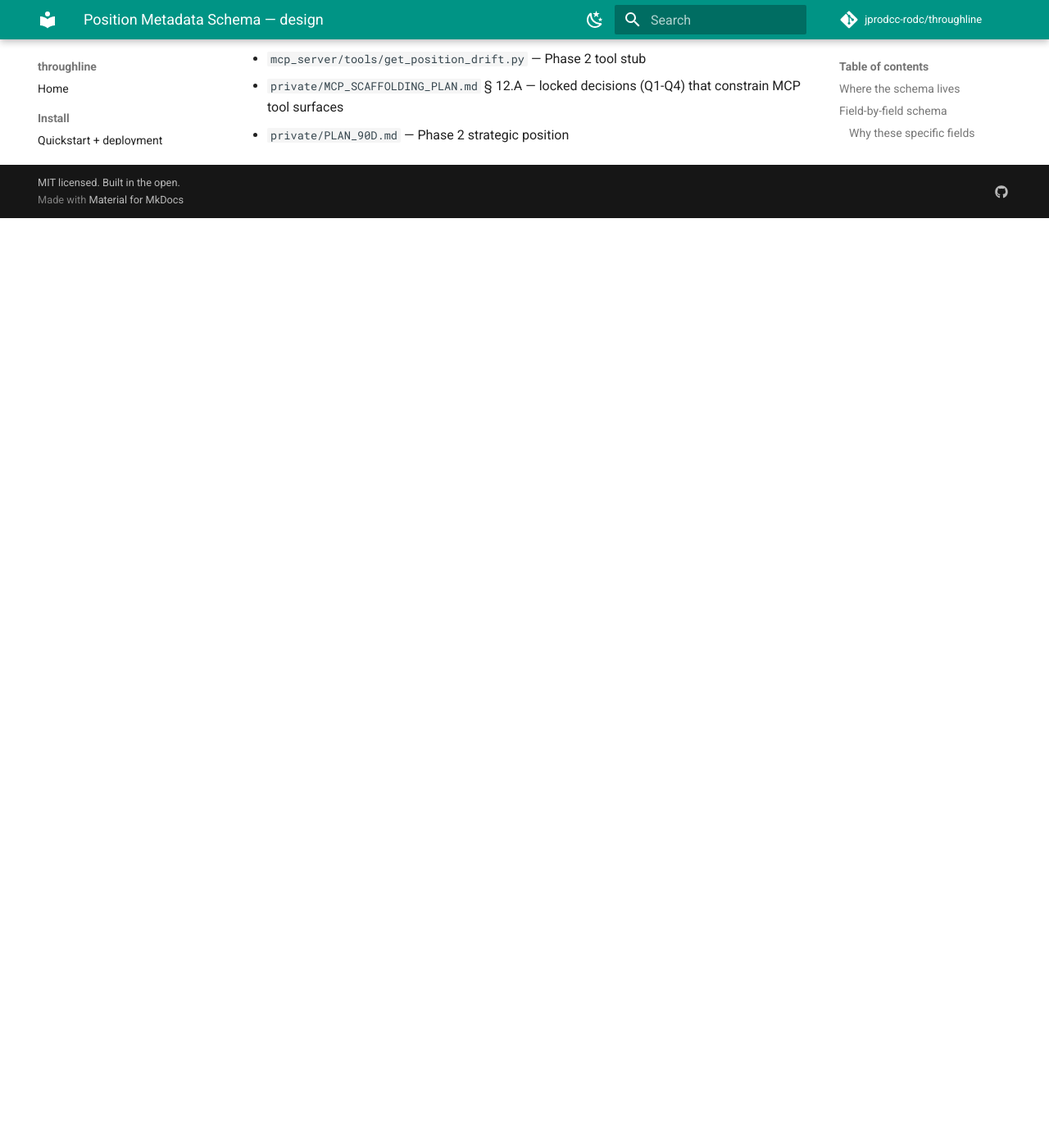
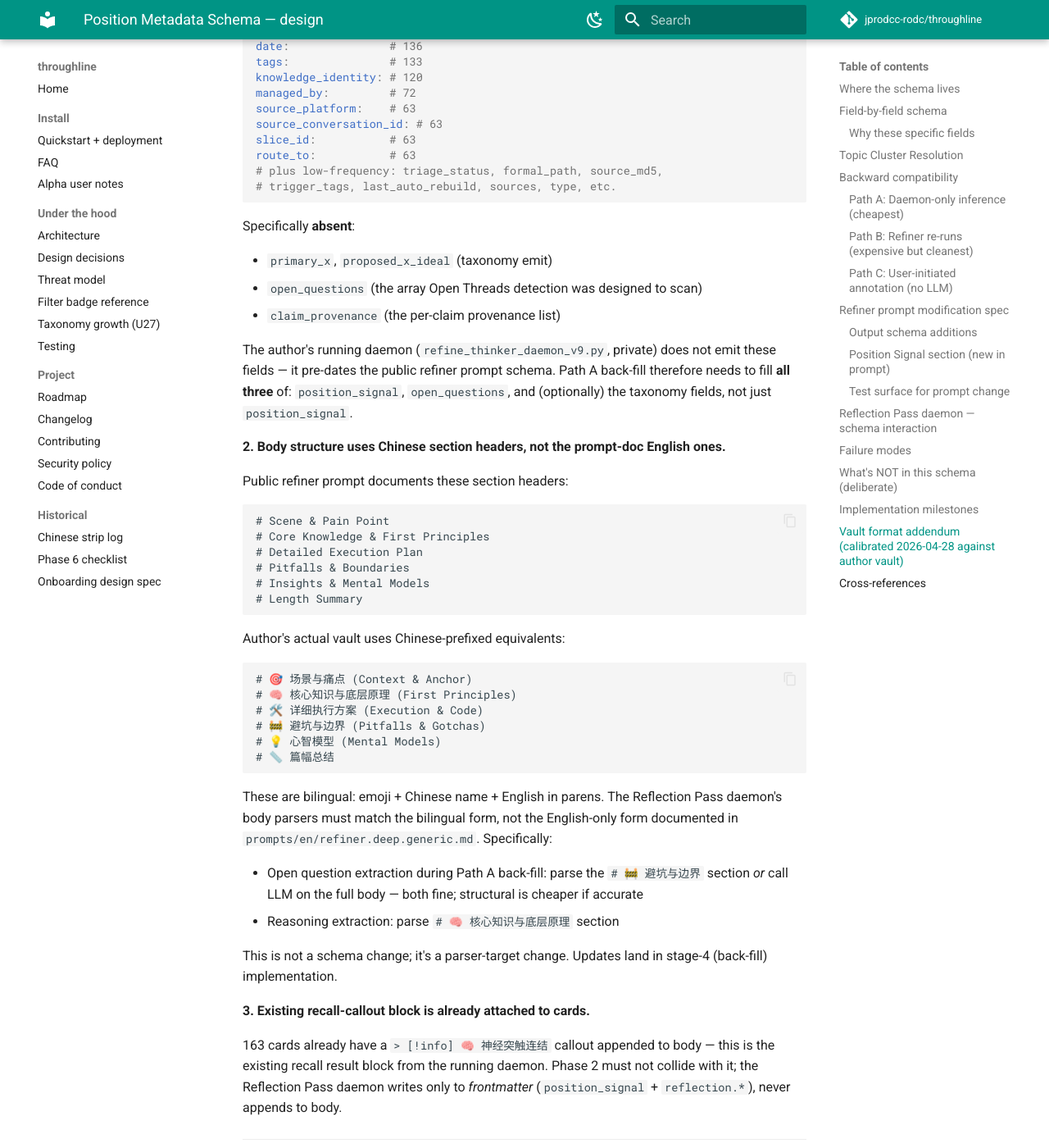
Before and after one commit to jprodcc-rodc/throughline, an MkDocs documentation site: the page built from docs/POSITION_METADATA_SCHEMA.md, in a window 1280 px wide and 1400 px high, scrolled down 10256 px. Shown: the whole window at 82% size. Built offline with MkDocs 1.6.1 and Material for MkDocs 9.7.7, drawn with Linux system fonts in a browser that asks for light colours; comment, search, counter and statistics services are not loaded; before the commit the page ends 10522 px from its top, so only the background shows below that; some of the changed text lies outside the part shown.

Commit message:
docs: schema addendum — calibrate against author's real vault
Smoke-checking the Reflection Layer schema against the author's
production vault (2,477 cards, 163 with frontmatter) revealed three
deltas from the design assumptions in POSITION_METADATA_SCHEMA.md:

1. **Frontmatter sparser than public refiner prompts emit.**
   Real cards have title, date, tags, knowledge_identity,
   managed_by, source_platform, source_conversation_id, slice_id,
   route_to. They do NOT have primary_x, proposed_x_ideal,
   open_questions, or claim_provenance — the running private
   daemon (refine_thinker_daemon_v9.py) pre-dates the public
   schema. Path A back-fill must therefore fill all three of:
   position_signal, open_questions, and taxonomy fields.

2. **Body uses bilingual Chinese section headers.**
   Real cards use `# 🎯 场景与痛点 (Context & Anchor)` etc.,
   not the English-only `# Scene & Pain Point` documented in the
   public refiner prompts. Daemon body parsers must target the
   bilingual form (parser-target change, not a schema change).

3. **Existing recall-callout block already on cards.**
   163 cards have `> [!info] 🧠 神经突触连结` callout in body
   from the running daemon. Reflection Pass writes only to
   frontmatter; must not collide with the body callout.

This is exactly the kind of calibration the scaffold-first
approach is designed to surface: caught the assumption mismatch
before stage-5 (open thread detection) was implemented to scan a
field that doesn't exist in the real vault.

No code change in this commit; addendum is a doc-only delta to
POSITION_METADATA_SCHEMA.md. Stage-4 (back-fill) and stage-5
(open thread detection) implementations will reference this
section when they land.

Co-Authored-By: Claude Opus 4.7 (1M context) <noreply@anthropic.com>

````diff
--- a/docs/POSITION_METADATA_SCHEMA.md
+++ b/docs/POSITION_METADATA_SCHEMA.md
@@ -481,6 +481,91 @@ out) → drift (most complex aggregation; last).
 
 ---
 
+## Vault format addendum (calibrated 2026-04-28 against author vault)
+
+Smoke-checking this schema against the author's actual production
+vault (2,477 cards, 163 with frontmatter) revealed three deltas
+from the design assumptions above:
+
+**1. Frontmatter is sparser than the public refiner prompts emit.**
+
+Real per-card frontmatter set:
+
+```yaml
+title:              # 157/163 cards
+date:               # 136
+tags:               # 133
+knowledge_identity: # 120
+managed_by:         # 72
+source_platform:    # 63
+source_conversation_id: # 63
+slice_id:           # 63
+route_to:           # 63
+# plus low-frequency: triage_status, formal_path, source_md5,
+# trigger_tags, last_auto_rebuild, sources, type, etc.
+```
+
+Specifically **absent**:
+
+- `primary_x`, `proposed_x_ideal` (taxonomy emit)
+- `open_questions` (the array Open Threads detection was designed
+  to scan)
+- `claim_provenance` (the per-claim provenance list)
+
+The author's running daemon (`refine_thinker_daemon_v9.py`,
+private) does not emit these fields — it pre-dates the public
+refiner prompt schema. Path A back-fill therefore needs to fill
+**all three** of: `position_signal`, `open_questions`, and
+(optionally) the taxonomy fields, not just `position_signal`.
+
+**2. Body structure uses Chinese section headers, not the
+prompt-doc English ones.**
+
+Public refiner prompt documents these section headers:
+
+```
+# Scene & Pain Point
+# Core Knowledge & First Principles
+# Detailed Execution Plan
+# Pitfalls & Boundaries
+# Insights & Mental Models
+# Length Summary
+```
+
+Author's actual vault uses Chinese-prefixed equivalents:
+
+```
+# 🎯 场景与痛点 (Context & Anchor)
+# 🧠 核心知识与底层原理 (First Principles)
+# 🛠️ 详细执行方案 (Execution & Code)
+# 🚧 避坑与边界 (Pitfalls & Gotchas)
+# 💡 心智模型 (Mental Models)
+# 📏 篇幅总结
+```
+
+These are bilingual: emoji + Chinese name + English in parens. The
+Reflection Pass daemon's body parsers must match the bilingual
+form, not the English-only form documented in
+`prompts/en/refiner.deep.generic.md`. Specifically:
+
+- Open question extraction during Path A back-fill: parse the
+  `# 🚧 避坑与边界` section *or* call LLM on the full body — both
+  fine; structural is cheaper if accurate
+- Reasoning extraction: parse `# 🧠 核心知识与底层原理` section
+
+This is not a schema change; it's a parser-target change. Updates
+land in stage-4 (back-fill) implementation.
+
+**3. Existing recall-callout block is already attached to cards.**
+
+163 cards already have a `> [!info] 🧠 神经突触连结` callout
+appended to body — this is the existing recall result block from
+the running daemon. Phase 2 must not collide with it; the
+Reflection Pass daemon writes only to *frontmatter*
+(`position_signal` + `reflection.*`), never appends to body.
+
+---
+
 ## Cross-references
 
 - `docs/REFLECTION_LAYER_DESIGN.md` — public-facing rationale for
````
